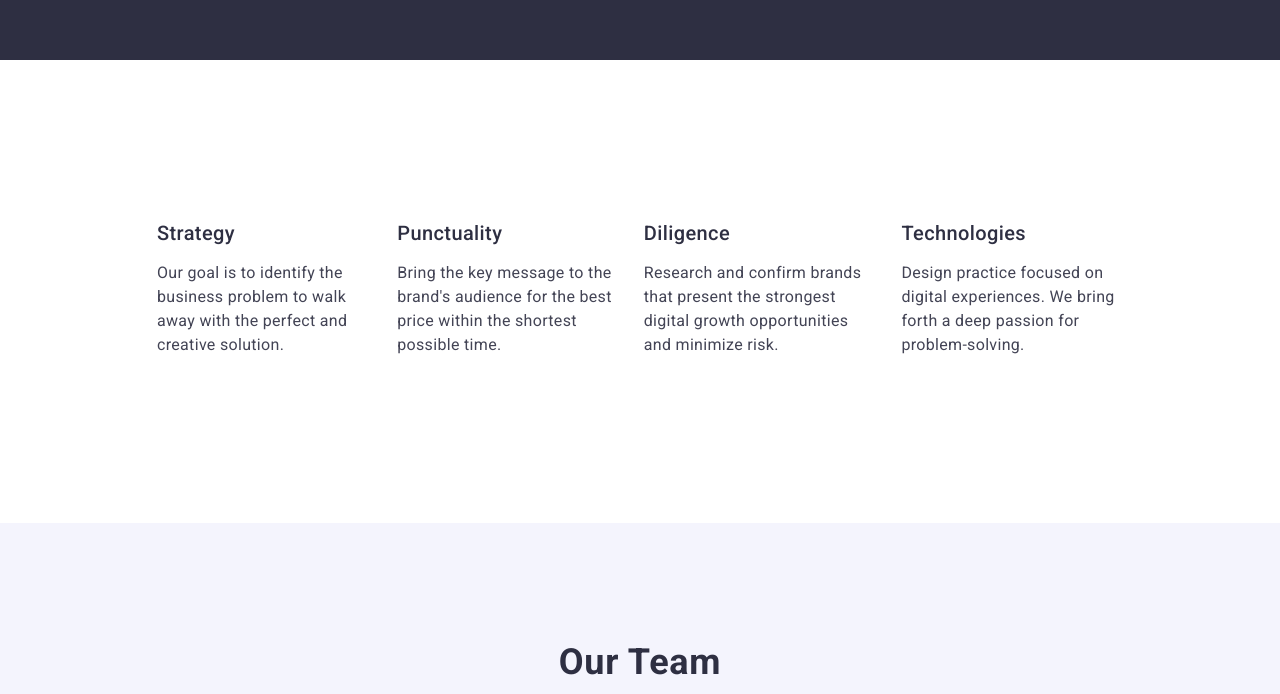
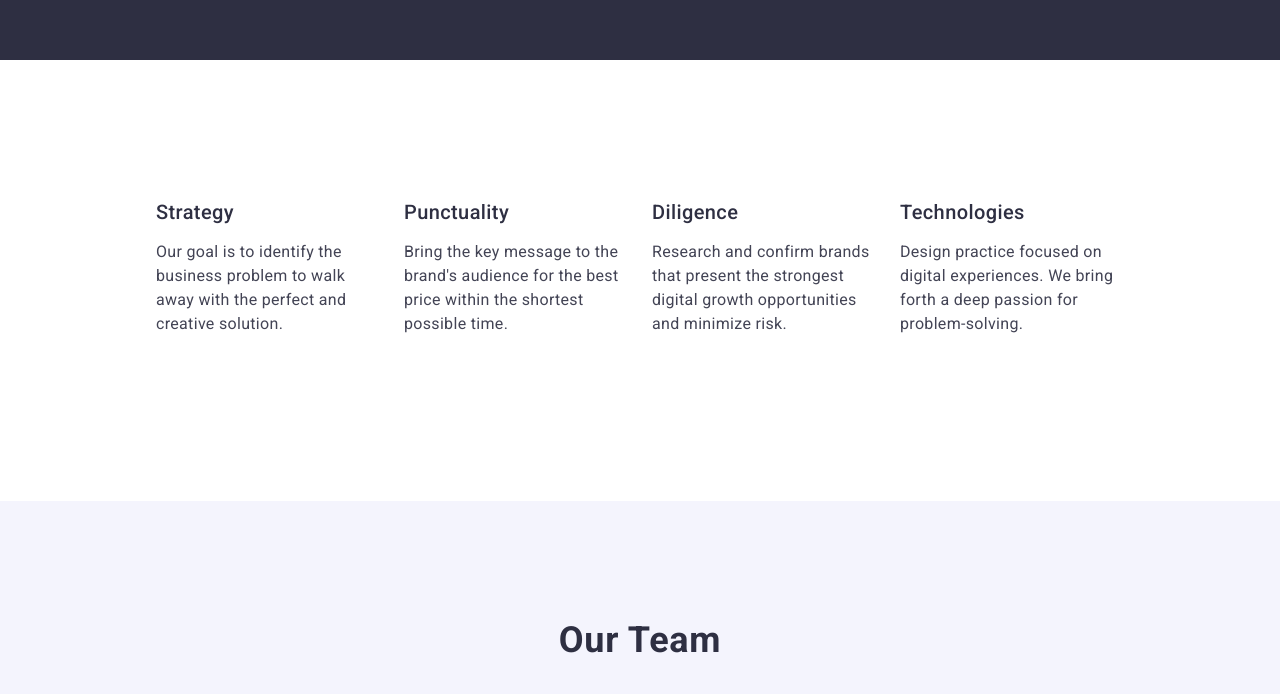
Before and after one commit to Oleksandr-Haponov/goit-markup-hw-03, a plain HTML site: page index.html in a window 1280 px wide. Shown: the part 650-1344 px from the top of the page. Drawn offline with nearby package versions, Linux system fonts and the light colour scheme.

Commit message:
2 finish

```diff
--- a/css/styles.css
+++ b/css/styles.css
@@ -140,9 +140,12 @@ body {
 
 /* Секция # 2 "Advantages" */
 .advantages {
-  padding: 40px 20px;
   background-color: #fff;
   text-align: center;
+}
+
+.section {
+  padding: 120px 0;
 }
 
 .visually-hidden {
@@ -160,34 +163,26 @@ body {
   display: flex;
   gap: 24px;
   list-style: none;
-  margin: 20px 0 0;
+  margin: 0;
   padding: 0 156px;
 }
 
+/* Пункт списку */
 .advantages-item {
-  text-align: left; /* Текст по левому краю */
+  flex-basis: calc((100% - 3 * 24px) / 4); /* Ширина пункту */
+  text-align: left; /* Текст по лівому краю */
 }
 
-.adv-text {
-  border: 1px solid #ffffff; /* Граница 1px */
-  padding: 0; /* Внутренние отступы от границы */
-  text-align: left; /* Выравнивание текста по левому краю */
-  margin-top: 120px;
-  margin-bottom: 120px;
-  gap: 24px;
-}
-
-.advantage-title {
+.advantages-title {
   font-size: 20px;
   font-weight: 500;
   color: #2e2f42;
   margin-bottom: 8px;
   line-height: 1.2em;
   letter-spacing: 0.02em;
-  margin-bottom: 8px;
 }
 
-.advantage-text {
+.advantages-text {
   font-size: 16px;
   color: #434455;
   line-height: 1.5em;
--- a/index.html
+++ b/index.html
@@ -70,50 +70,44 @@
         <button class="hero-button" type="button">Order Service</button>
       </div>
 
-      <!-- Секция с преимуществами -->
-      <section class="advantages-section">
+      <!-- Секция # 2 "Advantages" -->
+      <section class="advantages section">
+        <div class="container">
           <h2 class="visually-hidden">Our advantages</h2>
           <ul class="advantages-list">
             <li class="advantages-item">
-            <div class="adv-text">
-              <h3 class="advantage-title">Strategy</h3>
-              <p class="advantage-text">
+              <h3 class="advantages-title">Strategy</h3>
+              <p class="advantages-text">
                 Our goal is to identify the business problem to walk away with
                 the perfect and creative solution.
               </p>
-            </div>
             </li>
             <li class="advantages-item">
-            <div class="adv-text">
-              <h3 class="advantage-title">Punctuality</h3>
-              <p class="advantage-text">
+              <h3 class="advantages-title">Punctuality</h3>
+              <p class="advantages-text">
                 Bring the key message to the brand's audience for the best price
                 within the shortest possible time.
               </p>
-            </div>
             </li>
             <li class="advantages-item">
-            <div class="adv-text">
-              <h3 class="advantage-title">Diligence</h3>
-              <p class="advantage-text">
+              <h3 class="advantages-title">Diligence</h3>
+              <p class="advantages-text">
                 Research and confirm brands that present the strongest digital
                 growth opportunities and minimize risk.
               </p>
-            </div>
             </li>
             <li class="advantages-item">
-            <div class="adv-text">
-              <h3 class="advantage-title">Technologies</h3>
-              <p class="advantage-text">
+              <h3 class="advantages-title">Technologies</h3>
+              <p class="advantages-text">
                 Design practice focused on digital experiences. We bring forth a
                 deep passion for problem-solving.
               </p>
-            </div>
             </li>
           </ul>
+        </div>
       </section>
 
-      <!-- Секция "Наша команда" -->
+      <!-- Секция #3 "Наша команда" -->
       <section class="team-section">
         <h2 class="team-title">Our Team</h2>
         <ul class="team-list">
```
Lines whose indentation alone changed are shown as unchanged.
